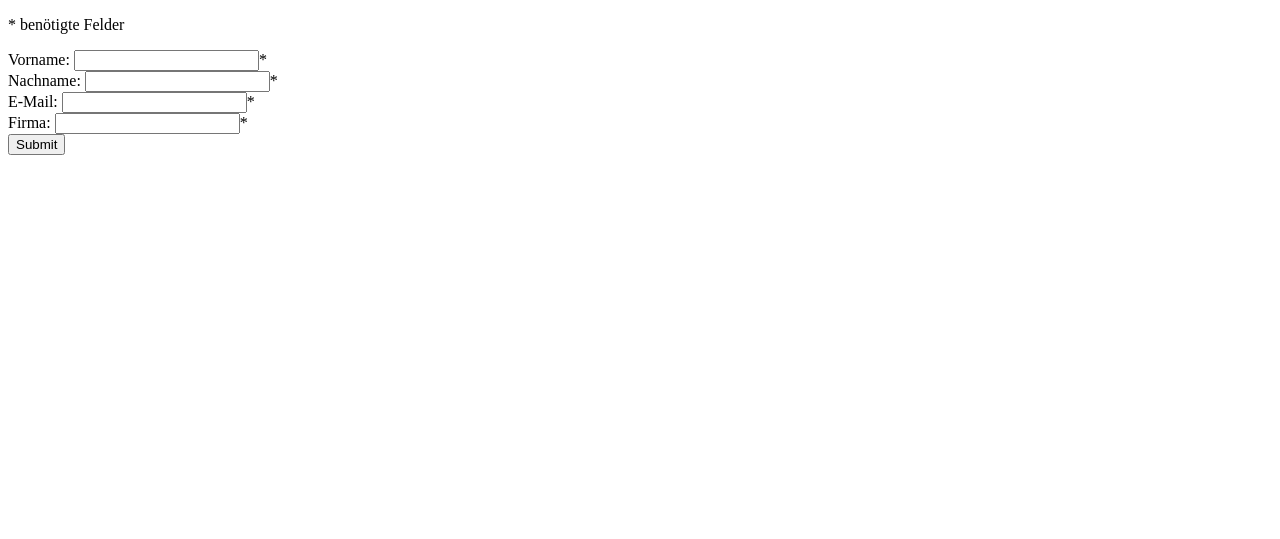
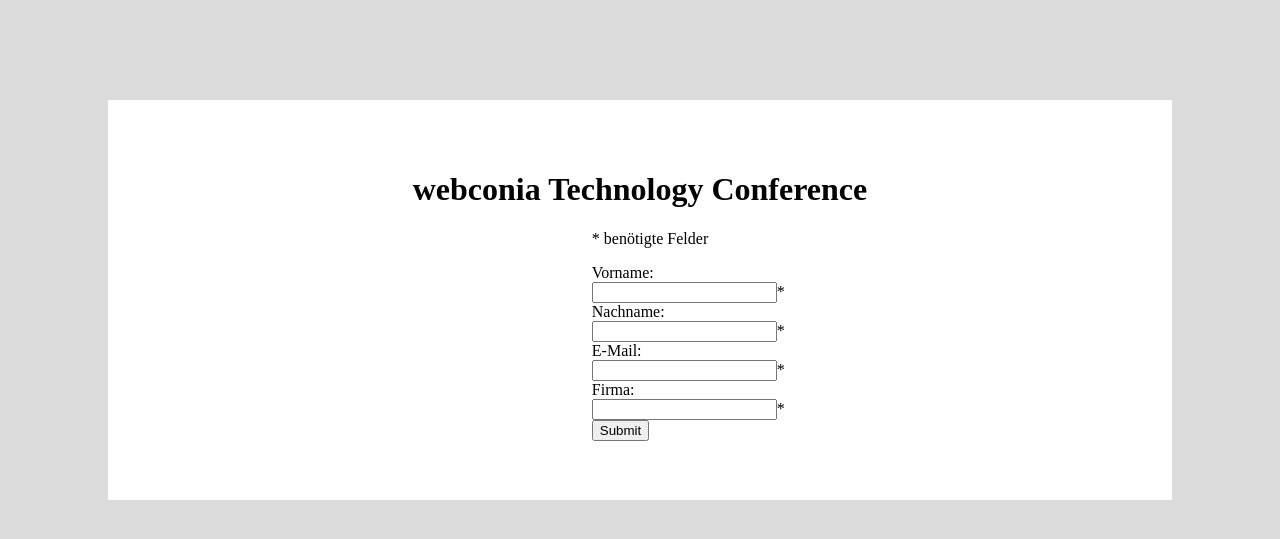
Before and after one commit to Railrnem/webconiawtc, a PHP site: page / in a window 1280 px wide. Shown: the top 539 px of the page. Run offline with PHP 8.4, Linux system fonts and the light colour scheme.

Commit message:
added css

```diff
--- a/index.php
+++ b/index.php
@@ -70,17 +70,47 @@ function test_input($data) {
 <head>
     <meta charset="utf-8">
     <title>WTC Teilnahmebestätigung</title>
+    <style>
+      body {background: #DCDCDC;}
+      h1 {text-align: center;}
+      p {
+        padding-left: 45%;
+      }
+      form {
+        padding-left: 45%;
+        text-align: left;
+        height: 100px;
+      }
+      div {
+        background-color: #FFFFFF;
+        height: 300px;
+        border: 15px;
+        padding: 50px;
+        margin: 100px;
+      }
+    </style>
 </head>
 
 <body>
-    <p>* benötigte Felder</p>
-    <form action="<?php echo htmlspecialchars($_SERVER["PHP_SELF"]);?>" method="post">
-        Vorname:  <input type="text" name="vorname" value="<?php echo $vorname;?>"><span class="error">* <?php echo $vornameErr;?></span><br>
-        Nachname: <input type="text" name="nachname" value="<?php echo $nachname;?>"><span class="error">* <?php echo $nachnameErr;?></span><br>
-        E-Mail:   <input type="text" name="email" value="<?php echo $email;?>"><span class="error">* <?php echo $emailErr;?></span><br>
-        Firma:    <input type="text" name="firma" value="<?php echo $firma;?>"><span class="error">* <?php echo $firmaErr;?></span><br>
-        <input type="submit" name="Submit">
-    </form>
+    <div>
+      <h1>webconia Technology Conference</h1>
+      <p>* benötigte Felder</p>
+      <form action="<?php echo htmlspecialchars($_SERVER["PHP_SELF"]);?>" method="post">
+          <label for="vorname">Vorname:</label><br>
+          <input type="text" name="vorname" value="<?php echo $vorname;?>"><span class="error">* <?php echo $vornameErr;?></span><br>
+
+          <label for="vorname">Nachname:</label><br>
+          <input type="text" name="nachname" value="<?php echo $nachname;?>"><span class="error">* <?php echo $nachnameErr;?></span><br>
+
+          <label for="vorname">E-Mail:</label><br>
+          <input type="text" name="email" value="<?php echo $email;?>"><span class="error">* <?php echo $emailErr;?></span><br>
+
+          <label for="vorname">Firma:</label><br>
+          <input type="text" name="firma" value="<?php echo $firma;?>"><span class="error">* <?php echo $firmaErr;?></span><br>
+
+          <input type="submit" name="Submit">
+      </form>
+    </div>
 </body>
 
 </html>
```
